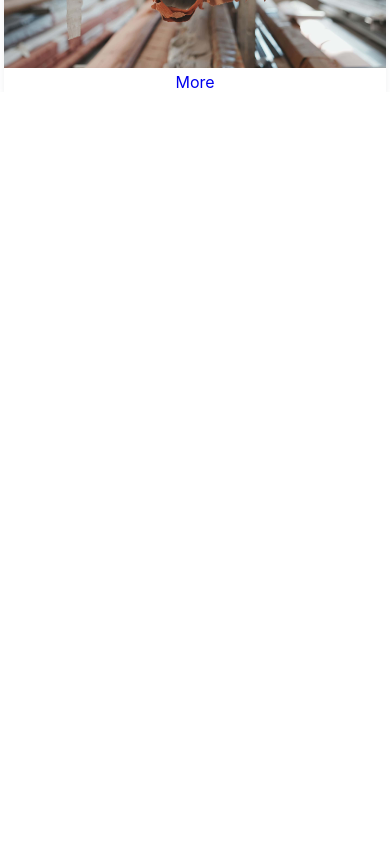
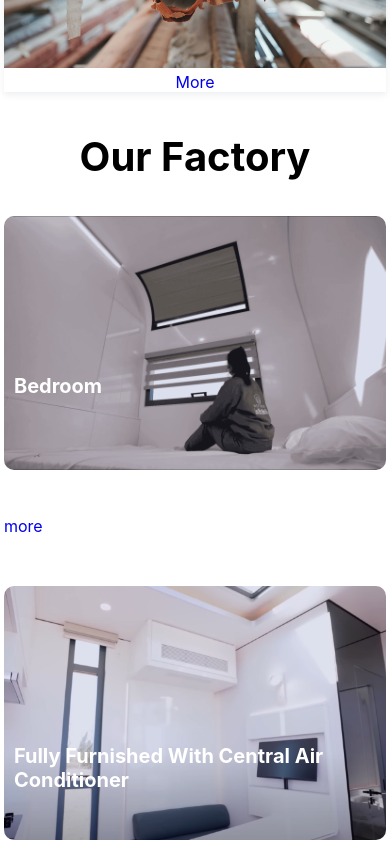
Before and after one commit to sazzadhossain1/Zara-Socks, a React (Create React App) app: page / in a window 390 px wide. Shown: the part 2260-3104 px from the top of the page. Before the commit the page ends 2352 px from the top, so only its background shows below. Built offline with nearby package versions, Linux system fonts and the light colour scheme.

Commit message:
second section responsive done

```diff
--- a/src/components/Home/Home.js
+++ b/src/components/Home/Home.js
@@ -13,8 +13,8 @@ const Home = () => {
     <div>
       <Banner></Banner>
       <FirstSection></FirstSection>
-      {/* <SecondSection></SecondSection>
-      <ThirdSection></ThirdSection>
+      <SecondSection></SecondSection>
+      {/* <ThirdSection></ThirdSection>
       <FourthSection></FourthSection>
       <FifthSection></FifthSection>
       <SixSection></SixSection> */}
--- a/src/components/SecondSection/SecondSection.css
+++ b/src/components/SecondSection/SecondSection.css
@@ -13,3 +13,43 @@
   margin: auto;
   margin-bottom: 30px;
 }
+
+@media screen and (max-width: 1400px) {
+  .secondSection_grid_div {
+    width: 80%;
+  }
+}
+@media screen and (max-width: 1109px) {
+  .secondSection_grid_div {
+    width: 85%;
+  }
+}
+@media screen and (max-width: 1044px) {
+  .secondSection_grid_div {
+    width: 90%;
+  }
+}
+@media screen and (max-width: 876px) {
+  .secondSection_grid_div {
+    width: 98%;
+  }
+}
+@media screen and (max-width: 750px) {
+  .secondSection_parent_div {
+    margin-top: 40px;
+  }
+  .secondSection_grid_div {
+    grid-template-columns: repeat(2, 1fr);
+  }
+}
+@media screen and (max-width: 550px) {
+  .secondSection_grid_div {
+    /* grid-template-columns: repeat(1, 1fr); */
+    gap: 50px;
+  }
+}
+@media screen and (max-width: 500px) {
+  .secondSection_grid_div {
+    grid-template-columns: repeat(1, 1fr);
+  }
+}
--- a/src/components/SecondSectionCart/SecondSectionCart.css
+++ b/src/components/SecondSectionCart/SecondSectionCart.css
@@ -17,5 +17,79 @@
   color: white;
   font-size: 30px;
 }
-.second_cart_btn {
+@media screen and (max-width: 1536px) {
+  .secondSectionCart_parent_div {
+    height: 270px;
+  }
 }
+@media screen and (max-width: 1313px) {
+  .paragraph {
+    font-size: 25px;
+  }
+  .secondSectionCart_parent_div {
+    height: 250px;
+  }
+}
+@media screen and (max-width: 1230px) {
+  .secondSectionCart_parent_div {
+    height: 220px;
+  }
+}
+@media screen and (max-width: 985px) {
+  .secondSectionCart_parent_div {
+    height: 200px;
+  }
+  .paragraph {
+    font-size: 22px;
+  }
+}
+@media screen and (max-width: 876px) {
+  .paragraph {
+    font-size: 20px;
+  }
+}
+@media screen and (max-width: 790px) {
+  .secondSectionCart_parent_div {
+    height: 170px;
+  }
+}
+@media screen and (max-width: 750px) {
+  .secondSectionCart_parent_div {
+    height: 250px;
+  }
+}
+@media screen and (max-width: 650px) {
+  .secondSectionCart_parent_div {
+    height: 230px;
+  }
+}
+@media screen and (max-width: 550px) {
+  .secondSectionCart_parent_div {
+    height: 180px;
+  }
+}
+@media screen and (max-width: 500px) {
+  .secondSectionCart_parent_div {
+    height: 350px;
+  }
+}
+@media screen and (max-width: 450px) {
+  .secondSectionCart_parent_div {
+    height: 300px;
+  }
+}
+@media screen and (max-width: 350px) {
+  .secondSectionCart_parent_div {
+    height: 250px;
+  }
+}
+@media screen and (max-width: 300px) {
+  .secondSectionCart_parent_div {
+    height: 200px;
+  }
+}
+@media screen and (max-width: 250px) {
+  .secondSectionCart_parent_div {
+    height: 180px;
+  }
+}
```
